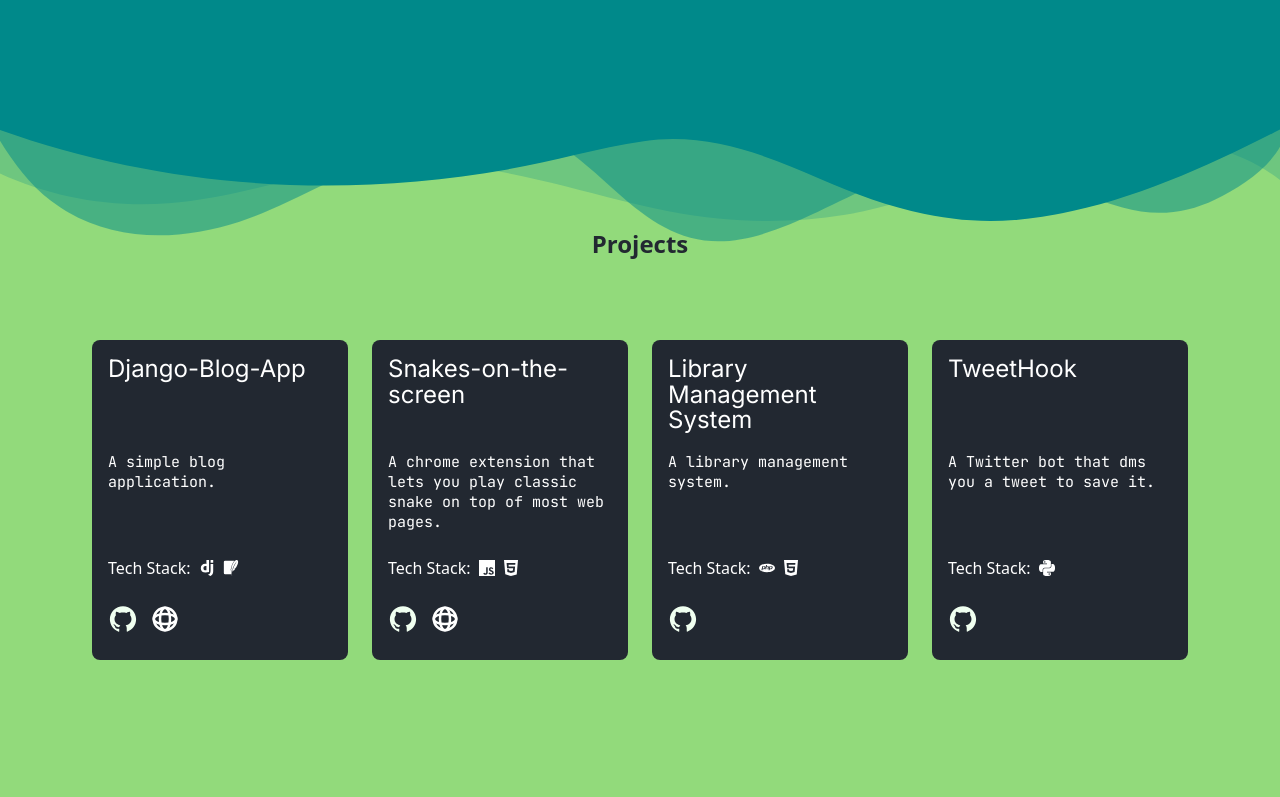
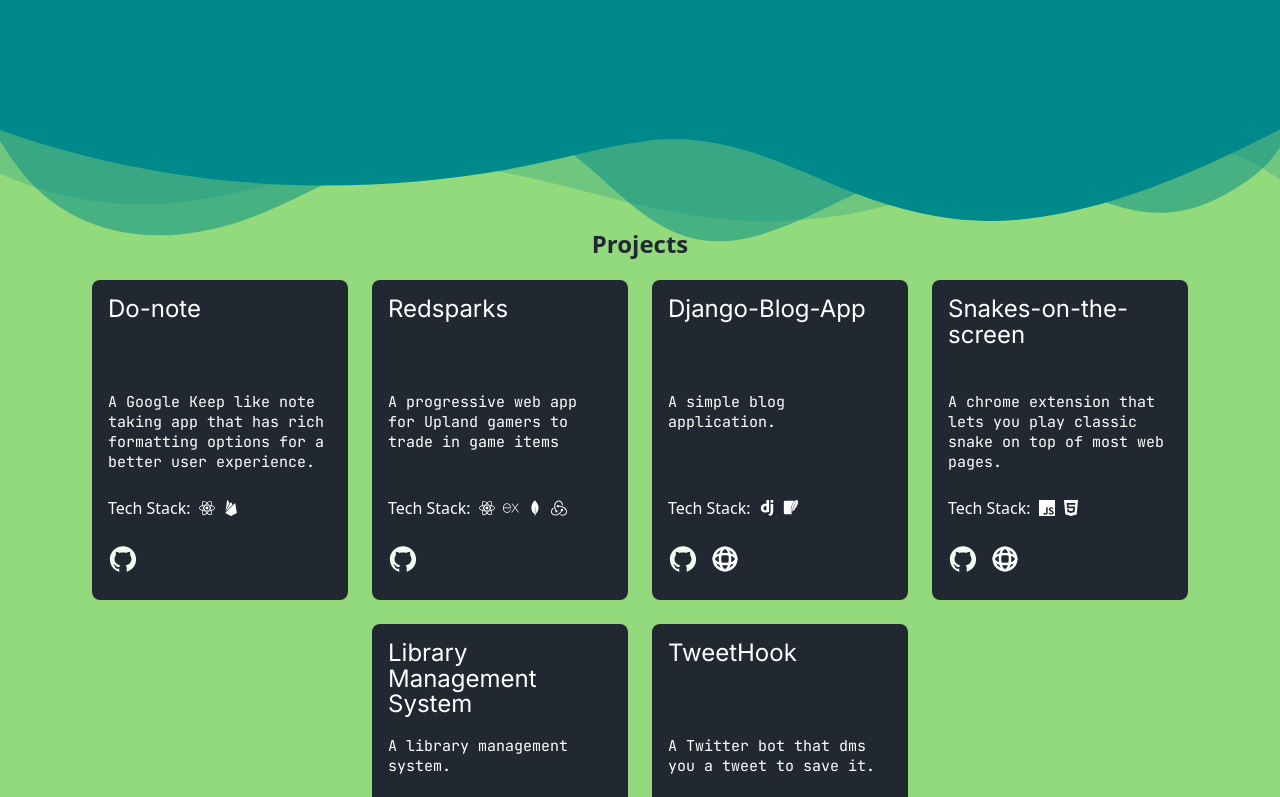
Before and after one commit to bennett1412/bennett1412.github.io, a Next.js app: page / in a window 1280 px wide. Shown: the part 1488-2285 px from the top of the page. Built offline with nearby package versions, Linux system fonts and the light colour scheme.

Commit message:
Added projects and fixed experience card issue

```diff
--- a/components/Projects.js
+++ b/components/Projects.js
@@ -1,11 +1,23 @@
 import React from 'react'
 import ProjectCard from './minorComponents/ProjectCard'
-import { SiReact, SiJavascript, SiHtml5, SiDjango, SiSqlite, SiPython, SiPhp } from 'react-icons/si';
+import { SiReact, SiJavascript, SiHtml5, SiDjango, SiSqlite, SiPython, SiPhp, SiExpress, SiMongodb, SiRedux, SiFirebase } from 'react-icons/si';
 const Projects = () => {
     return (
         <section id='projects' className='min-h-screen relative bg-lemon-green pt-[6.5rem]  '>
             <h1 className='text-2xl font-semibold text-center text-black-dark'>Projects</h1>
             <div className='flex flex-col flex-wrap gap-y-5 justify-center items-center p-5 min-h-[30rem] md:flex-row md:gap-6'>
+                <ProjectCard
+                    title={'Do-note'}
+                    body={'A Google Keep like note taking app that has rich formatting options for a better user experience.'}
+                    icons={[SiReact, SiFirebase]}
+                    github={'https://github.com/bennett1412/do-note'}
+                />
+                <ProjectCard
+                    title={'Redsparks'}
+                    body={'A progressive web app for Upland gamers to trade in game items'}
+                    icons={[SiReact, SiExpress, SiMongodb, SiRedux]}
+                    github={'https://github.com/bennett1412/RedSparkINC-1'}
+                />
                 <ProjectCard
                     title={'Django-Blog-App'}
                     body={'A simple blog application.'}
@@ -30,7 +42,7 @@ const Projects = () => {
                     title={'TweetHook'}
                     body={'A Twitter bot that dms you a tweet to save it.'}
                     icons={[SiPython]}
-                    github={'https://github.com/bennett1412/library-management-system'}
+                    github={'https://github.com/bennett1412/tweethook'}
                 />
             </div>
             {/* eslint-disable-next-line @next/next/no-img-element */}
--- a/pages/_document.js
+++ b/pages/_document.js
@@ -8,7 +8,7 @@ export default function Document() {
         <meta name="description" content="Showcasing my skills as a web developer. Discover my latest projects and see my work in action." />
         <meta name="keywords" content="web development, portfolio, web developer, HTML, CSS, JavaScript, responsive design, front-end development, UI/UX design, projects, skills, experience, hire" />
         <link rel="preconnect" href="https://fonts.googleapis.com" />
-        <link rel="preconnect" href="https://fonts.gstatic.com" crossorigin />
+        <link rel="preconnect" href="https://fonts.gstatic.com" crossOrigin={true} />
         <link href="https://fonts.googleapis.com/css2?&family=Inter&family=JetBrains+Mono&family=Poppins&family=Varela&display=swap" rel="stylesheet" />
       </Head>
       <body>
--- a/styles/globals.css
+++ b/styles/globals.css
@@ -19,18 +19,6 @@
     -webkit-tap-highlight-color: transparent;
   }
 
-
-  @media (prefers-color-scheme: dark) {
-    .glassmorph {
-      /* @apply backdrop-blur-[16px] backdrop-saturate-[180%]; */
-      /* From https://css.glass */
-      -webkit-backdrop-filter: blur(4px);
-      background: rgba(34, 40, 49, 0.25);
-      box-shadow: 0 8px 32px 0 rgba(31, 38, 135, 0.37);
-      backdrop-filter: blur(4px);
-      border: 1px solid rgba(255, 255, 255, 0.18);
-    }
-  }
   .navlink {
     @apply bottom-0 h-[2.5rem] w-[2.5rem] flex justify-center items-center rounded-full;
   }
@@ -43,6 +31,7 @@
   .card {
     width: 20rem;
     height: 29rem;
+    position: relative;
   }
 
   .front {
```
